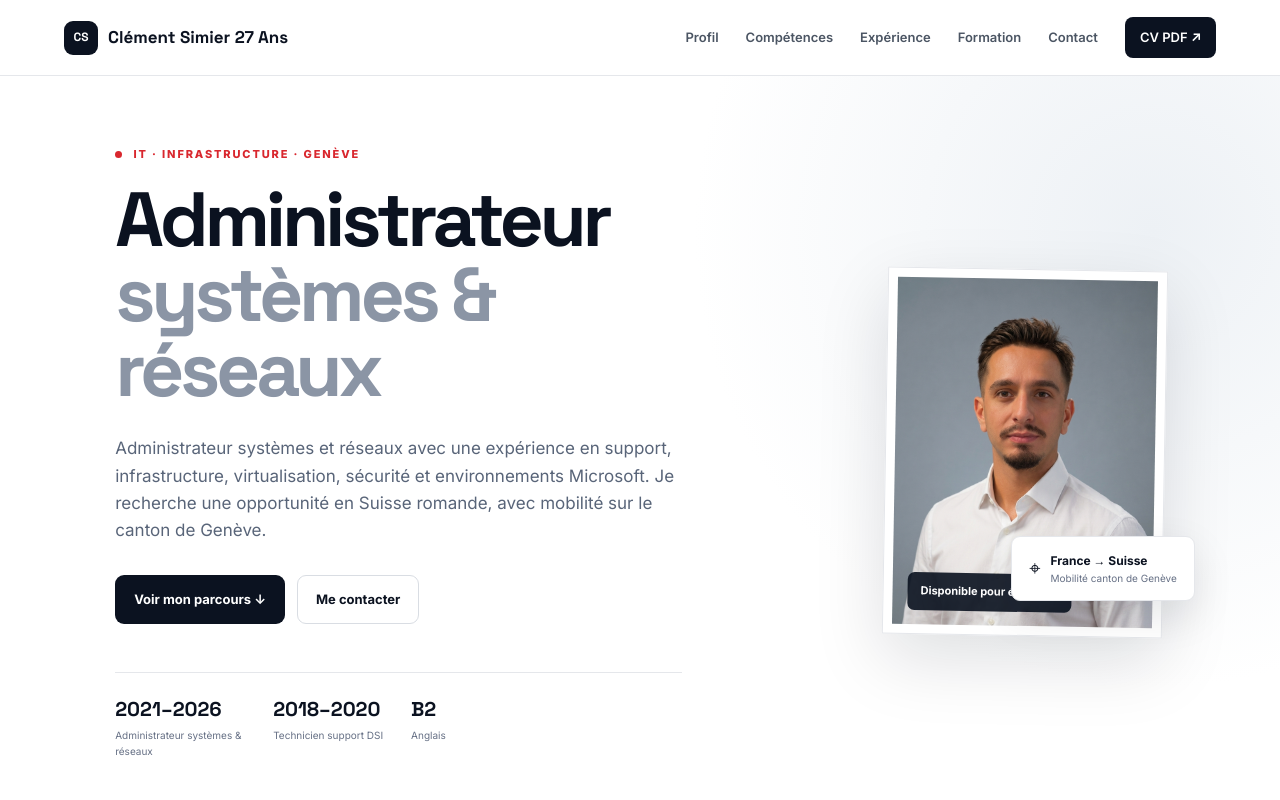
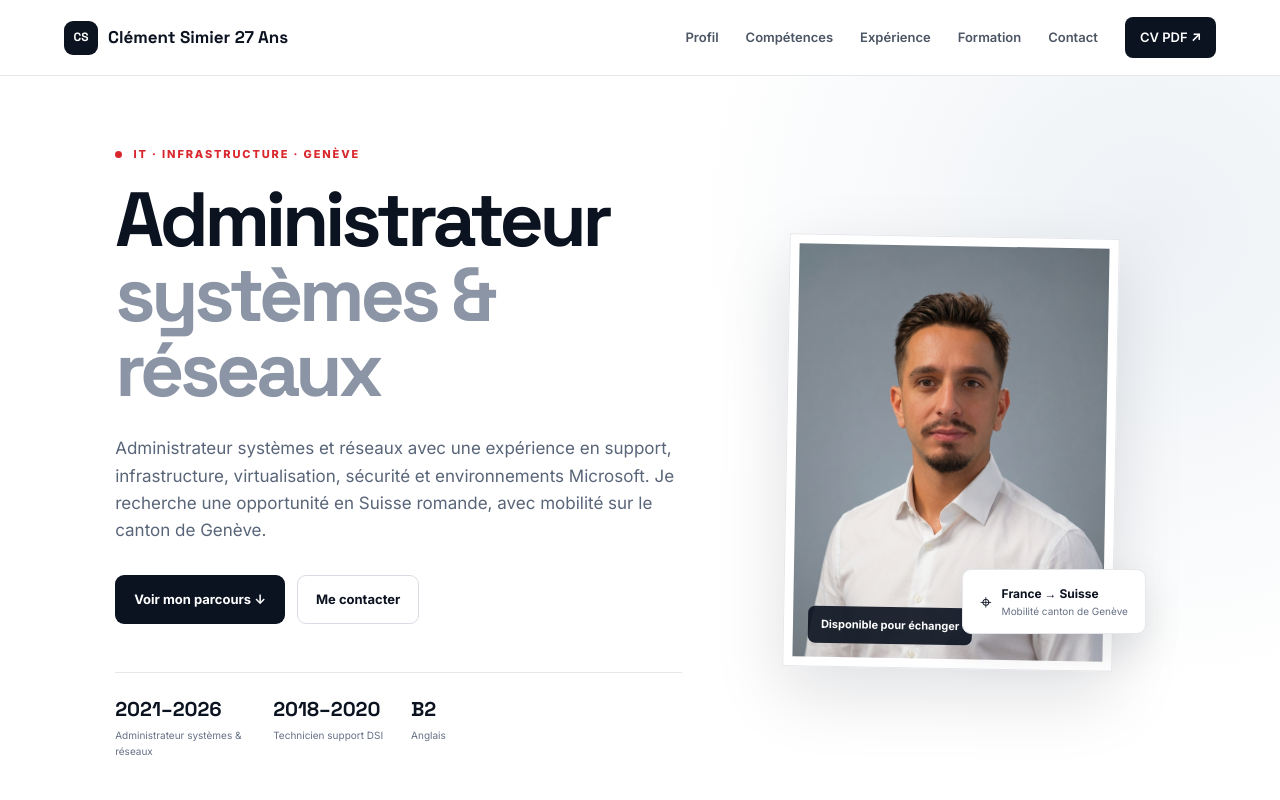
Before and after one commit to clementsimier1-art/clement-simier.github.io, a plain HTML site: page index.html in a window 1280 px wide. Shown: the top 800 px of the page. Drawn offline with Linux system fonts and the light colour scheme.

Commit message:
Update style.css

```diff
--- a/style.css
+++ b/style.css
@@ -27,7 +27,7 @@ h1 em,h2 em{font-style:normal;color:#8b95a5}
 .quick-facts div{display:flex;flex-direction:column;gap:2px}
 .quick-facts strong{font-family:"Space Grotesk";font-size:20px}
 .quick-facts span{font-size:10px;color:var(--muted);max-width:130px}
-.hero-photo-wrap{position:relative;max-width:280px;justify-self:end}
+.hero-photo-wrap{position:relative;max-width:330px;justify-self:start;margin-left:40px;transform:rotate(0deg);}
 .photo-card{padding:9px;background:#fff;border:1px solid var(--line);box-shadow:0 25px 70px rgba(11,18,32,.13);transform:rotate(1deg)}
 .photo-card img{display:block;width:100%;aspect-ratio:3/4;object-fit:cover;object-position:center top}
 .photo-tag{position:absolute;left:24px;bottom:23px;background:rgba(11,18,32,.9);color:#fff;padding:10px 13px;border-radius:7px;font-size:11px;font-weight:700}
```
